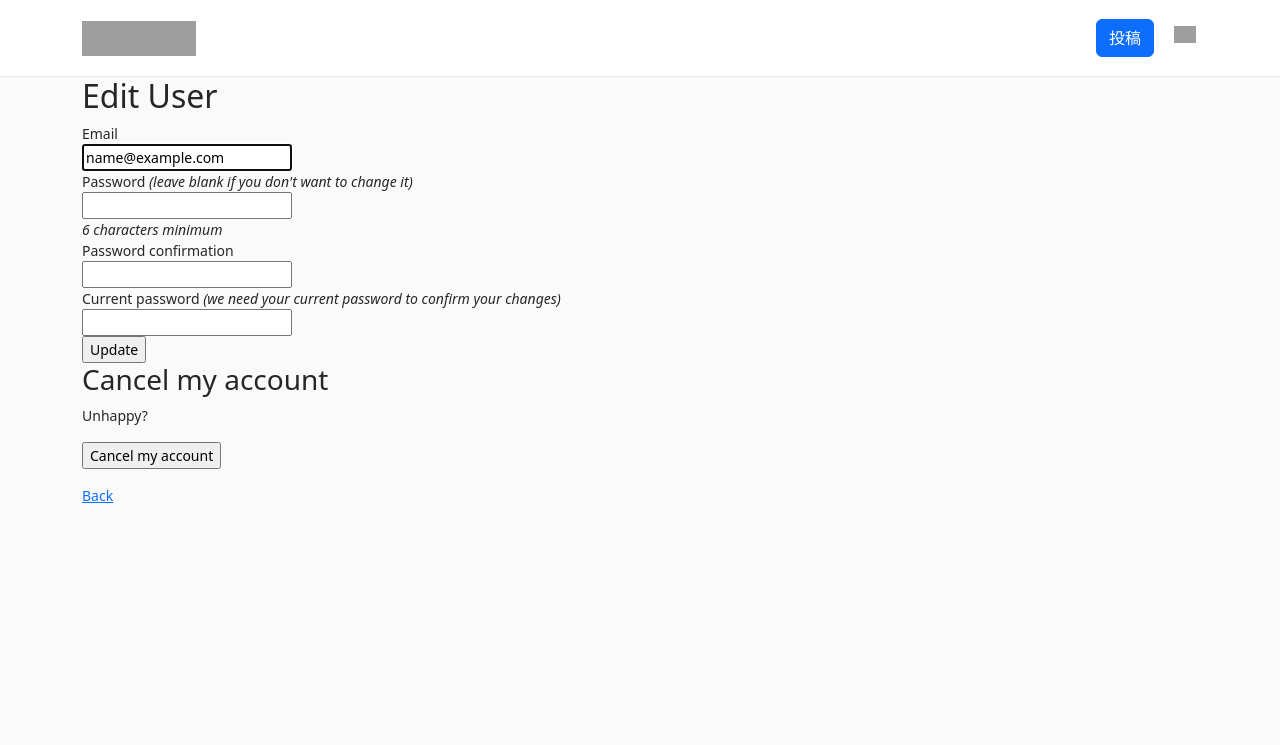
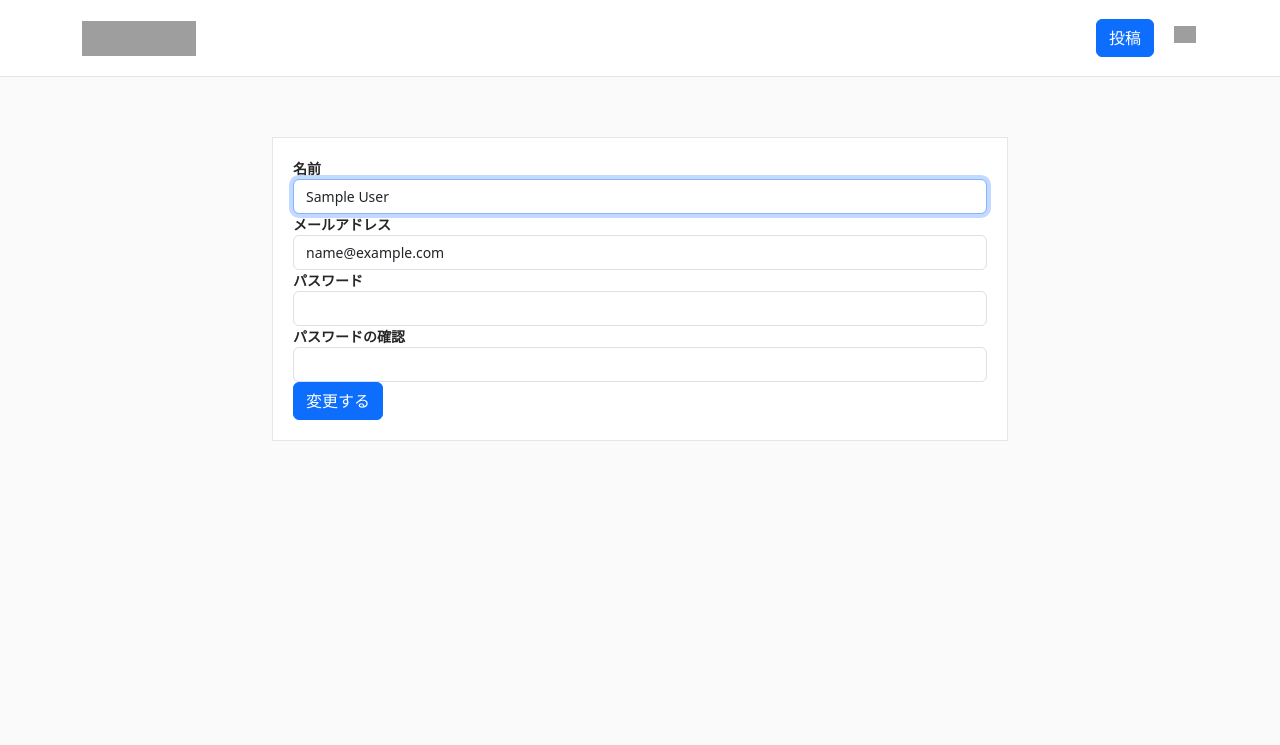
Before and after one commit to base1551/Monochrogram, a Rails app: page /users/edit in a window 1280 px wide. Shown: the top 745 px of the page. Run offline with Rails 7, Linux system fonts and the light colour scheme; the visitor is signed in with stand-in values (Sample User, id 1); style sheets or scripts are compiled from the project's sources; some libraries are stand-ins or nearby versions; grey boxes are pictures that could not be loaded.

Commit message:
プロフィール編集機能作成

```diff
--- a/app/assets/stylesheets/application.scss
+++ b/app/assets/stylesheets/application.scss
@@ -6,3 +6,4 @@
 
 @import "users/devise";
 @import "users/show";
+@import "users/edit";
--- /dev/null
+++ b/app/assets/stylesheets/users/edit.scss
@@ -0,0 +1,13 @@
+.profile-form-wrap {
+  background: #fff;
+  padding: 20px;
+  border: 1px solid #e6e6e6;
+}
+
+.profile-form-wrap label {
+  font-weight: bold;
+}
+
+.edit-profile-wrapper {
+  margin-top: 60px;
+}
--- a/app/views/devise/registrations/edit.html.erb
+++ b/app/views/devise/registrations/edit.html.erb
@@ -1,43 +1,31 @@
-<h2>Edit <%= resource_name.to_s.humanize %></h2>
+<div class="col-md-offset-2 mb-4 edit-profile-wrapper">
+  <div class="row">
+    <div class="col-md-8 mx-auto">
+      <div class="profile-form-wrap">
+        <%= form_with scope: resource, as: resource_name, url: registration_path(resource_name), local: true, method: :patch do |f| %>
+          <div class="form-group">
+            <%= f.label :name, "名前" %>
+            <%= f.text_field :name, autofocus: true, class: "form-control" %>
+          </div>
 
-<%= form_for(resource, as: resource_name, url: registration_path(resource_name), html: { method: :put }) do |f| %>
-  <%= render "devise/shared/error_messages", resource: resource %>
+          <div class="form-group">
+            <%= f.label :email, "メールアドレス" %>
+            <%= f.email_field :email, autofocus: true, class: "form-control" %>
+          </div>
 
-  <div class="field">
-    <%= f.label :email %><br />
-    <%= f.email_field :email, autofocus: true, autocomplete: "email" %>
+          <div class="form-group">
+            <%= f.label :password, "パスワード" %>
+            <%= f.password_field :password, autofocus: "off", class: "form-control" %>
+          </div>
+
+          <div class="form-group">
+            <%= f.label :password_confirmation, "パスワードの確認" %>
+            <%= f.password_field :password_confirmation, autofocus: "off", class: "form-control" %>
+          </div>
+
+          <%= f.submit "変更する", class: "btn btn-primary" %>
+        <% end %>
+      </div>
+    </div>
   </div>
-
-  <% if devise_mapping.confirmable? && resource.pending_reconfirmation? %>
-    <div>Currently waiting confirmation for: <%= resource.unconfirmed_email %></div>
-  <% end %>
-
-  <div class="field">
-    <%= f.label :password %> <i>(leave blank if you don't want to change it)</i><br />
-    <%= f.password_field :password, autocomplete: "new-password" %>
-    <% if @minimum_password_length %>
-      <br />
-      <em><%= @minimum_password_length %> characters minimum</em>
-    <% end %>
-  </div>
-
-  <div class="field">
-    <%= f.label :password_confirmation %><br />
-    <%= f.password_field :password_confirmation, autocomplete: "new-password" %>
-  </div>
-
-  <div class="field">
-    <%= f.label :current_password %> <i>(we need your current password to confirm your changes)</i><br />
-    <%= f.password_field :current_password, autocomplete: "current-password" %>
-  </div>
-
-  <div class="actions">
-    <%= f.submit "Update" %>
-  </div>
-<% end %>
-
-<h3>Cancel my account</h3>
-
-<p>Unhappy? <%= button_to "Cancel my account", registration_path(resource_name), data: { confirm: "Are you sure?" }, method: :delete %></p>
-
-<%= link_to "Back", :back %>
+</div>
--- a/config/routes.rb
+++ b/config/routes.rb
@@ -1,5 +1,8 @@
 Rails.application.routes.draw do
-  devise_for :users
+  devise_for :users,
+    controllers: { registrations: 'registrations' }
+
   root 'pages#home'
+
   get '/users/:id', to: 'users#show', as: 'user'
 end
```
Also changed, not shown: app/controllers/registrations_controller.rb (added, +12 -0 lines), app/models/user.rb (+13 -0 lines), app/views/users/show.html.erb (+5 -2 lines).
